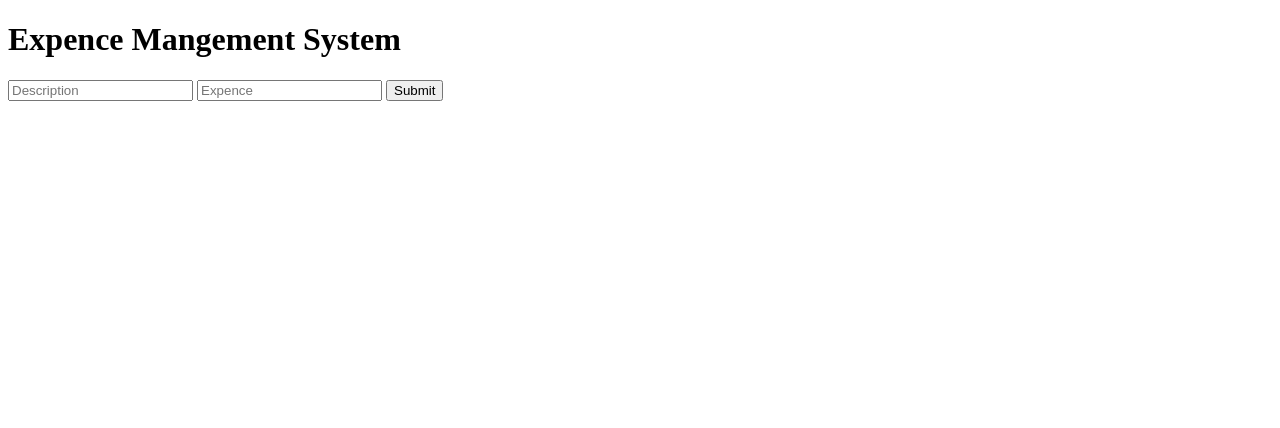
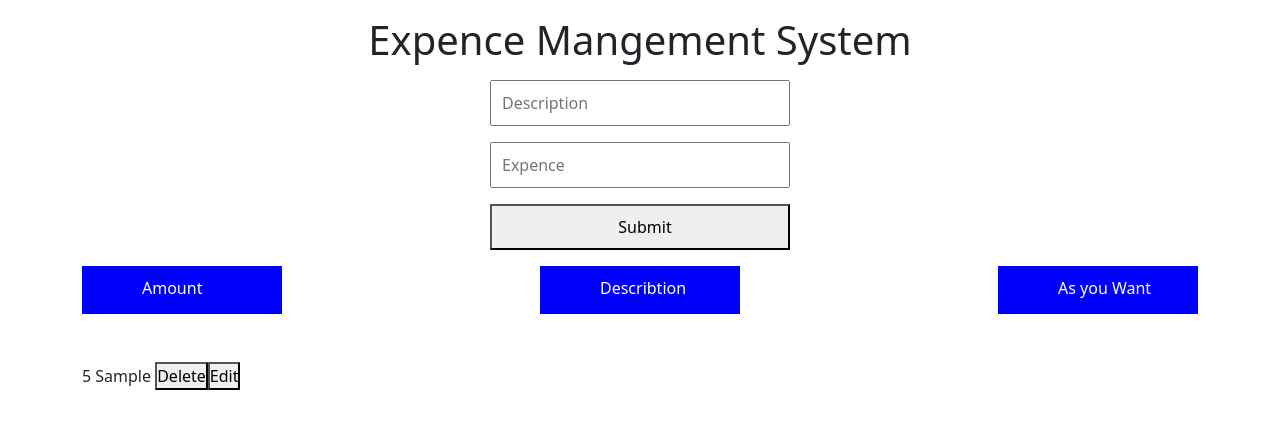
Before and after one commit to haseeburrehmanjs/Expence-Mangement-System, a plain HTML site: page index.html in a window 1280 px wide. Both pictures are taken after typing "Sample", "5" into the empty fields and a click on the button "Submit". Drawn offline with nearby package versions, Linux system fonts and the light colour scheme.

Commit message:
80% work completed

```diff
--- a/Assets/Styles/style.css
+++ b/Assets/Styles/style.css
@@ -0,0 +1,25 @@
+*{
+    margin: 0;
+    padding: 0;
+    box-sizing: border-box;
+}
+
+.input {
+    width: 300px;
+    height: 46px;
+    padding-left: 10px;
+}
+
+#amount li {
+    width: 200px;
+    height: 48px;
+    background-color: blue;
+    color: #fff;
+    list-style-type: none;
+    padding: 10px;
+    padding-left: 60px;
+}
+
+#list li {
+    list-style: none;
+}
--- a/index.html
+++ b/index.html
@@ -1,25 +1,42 @@
 <!DOCTYPE html>
 <html lang="en">
+
 <head>
     <meta charset="UTF-8">
     <meta name="viewport" content="width=device-width, initial-scale=1.0">
     <title>Expence Mangement System</title>
     <!-- CSS LINK -->
-     <link rel="stylesheet" href="./Assets/Styles/style.css">
+    <link rel="stylesheet" href="./Assets/Styles/style.css">
+
+    <!-- BOOTSTRAP LINK -->
+    <link href="https://cdn.jsdelivr.net/npm/bootstrap@5.3.3/dist/css/bootstrap.min.css" rel="stylesheet"
+        integrity="sha384-QWTKZyjpPEjISv5WaRU9OFeRpok6YctnYmDr5pNlyT2bRjXh0JMhjY6hW+ALEwIH" crossorigin="anonymous">
 </head>
+
 <body>
-    <h1>Expence Mangement System</h1>
+    <h1 class="text-center mt-3">Expence Mangement System</h1>
 
     <!-- expence & description started -->
-     <form>
-        <input id="description" type="text" placeholder="Description">
-        <input id="expence" type="number" placeholder="Expence">
-        <button type="submit">Submit</button>
-     </form>
-     <ul id=""></ul>
+    <form id="input-form" class="text-center mt-3">
+        <input class="input" id="description" type="text" placeholder="Description"> <br />
+        <input class="input mt-3" id="expence" type="number" placeholder="Expence"> <br />
+        <button class="input mt-3" type="submit">Submit</button>
+    </form>
+    <ul id="amount" class="d-flex justify-content-between mt-3 container align-items-center">
+        <li>Amount</li>
+        <li>Describtion</li>
+        <li>As you Want</li>
+    </ul>
+    <ul id="list" class="container mt-5"></ul>
     <!-- expence & description ended -->
 
     <!-- JAVSCRIPT LINK -->
     <script src="main.js"></script>
+
+    <!-- BOOTSTRAP LINK -->
+    <script src="https://cdn.jsdelivr.net/npm/bootstrap@5.3.3/dist/js/bootstrap.bundle.min.js"
+        integrity="sha384-YvpcrYf0tY3lHB60NNkmXc5s9fDVZLESaAA55NDzOxhy9GkcIdslK1eN7N6jIeHz"
+        crossorigin="anonymous"></script>
 </body>
+
 </html>
--- a/main.js
+++ b/main.js
@@ -1,27 +1,28 @@
 // using html element in javascript
 let expence = document.querySelector('#expence')
 let description = document.querySelector('#description')
+let list = document.querySelector('#list')
 let form = document.querySelector('form')
 
 // Expenece Data
 let expenceData = []
-let sendLocalStorage = () => {
-    localStorage.setItem('sendLocal' , JSON.stringify(expenceData))
-}
+// let sendLocalStorage = () => {
+//     localStorage.setItem('sendLocal', JSON.stringify(expenceData))
+// }
 
 form.addEventListener('submit', event => {
     event.preventDefault()
 
-    if(expence.value === '' || description.value === ''){
+    if (expence.value === '' || description.value === '') {
         alert('please enter value!')
-    }else {
+    } else {
         // save data to expence data
         expenceData.push({
-        expence : expence.value,
-        description : description.value
+            expence: expence.value,
+            description: description.value
         })
-    sendLocalStorage()
         // console.log(expenceData);
+        renderScreen()
 
         // for empty input
         expence.value = ''
@@ -29,12 +30,30 @@ form.addEventListener('submit', event => {
     }
 })
 
-let getLocalData = JSON.parse(localStorage.getItem('sendLocal'))
-console.log(getLocalData);
+// let getLocalData = JSON.parse(localStorage.getItem('sendLocal'))
+// console.log(getLocalData);
 
-let renderScreen = ()=> {
-    getLocalData.map((item, index) => {
-        console.log(item);
+let renderScreen = () => {
+    list.innerHTML = ''
+    expenceData.map((item, index) => {
+        list.innerHTML += `
+        <li>${item.expence} ${item.description} <button onclick='deleteBtn(${index})'>Delete</button><button onclick='editBtn(${index})'>Edit</button></li>
+        `
     })
+
 }
+
+// DELETE BUTTON CREATED
+function deleteBtn(index) {
+    console.log(index);
+    expenceData.splice(index, 1)
     renderScreen()
+}
+
+// EDIT BUTTON CREATED
+function editBtn(index){
+    // console.log(index);
+    let ubdateValue = prompt('Edit Expenece')
+    expenceData.splice(expenceData.expence, 1, ubdateValue)
+    renderScreen()
+}
```
Lines whose indentation alone changed are shown as unchanged.
